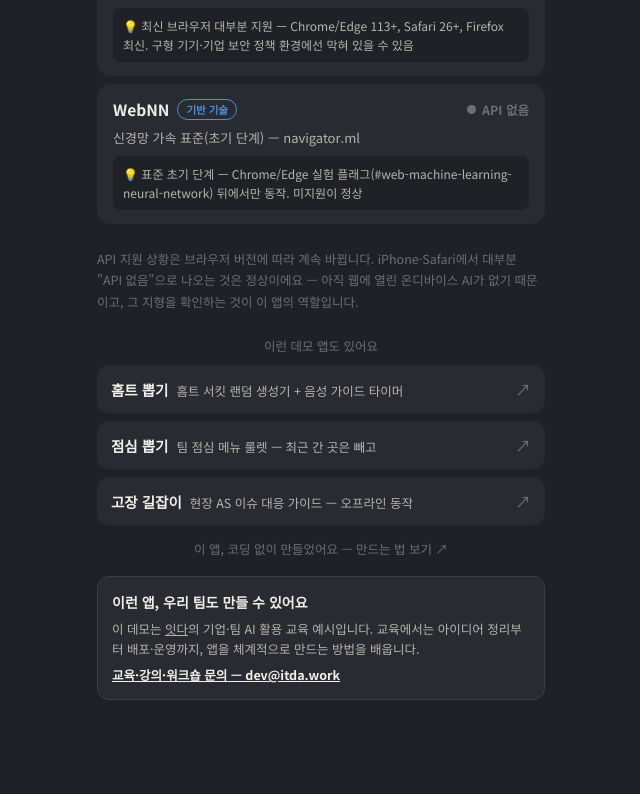
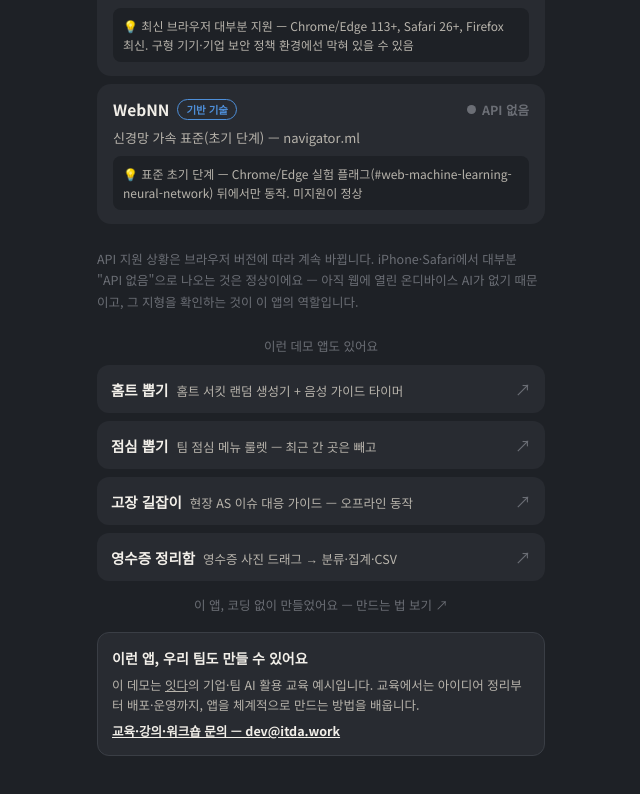
Before and after one commit to itda-demo-apps/demo-ondevice-ai, a React (Vite) app: page / in a window 1280 px wide. Shown: the part 1536-2330 px from the top of the page, without its empty margins (319-959 px from the left). Before the commit the page ends 2276 px from the top, so only its background shows below. Built offline with nearby package versions, Linux system fonts and the light colour scheme.

Commit message:
chore(series): 영수증 정리함(demo-receipt-box) 추가 — 형제 갱신 규약

```diff
--- a/src/data/series.js
+++ b/src/data/series.js
@@ -26,6 +26,12 @@ export const SERIES = [
     desc: "내 기기에서 쓸 수 있는 AI 탐지·검증",
     url: "https://itda-demo-ondevice-ai.vercel.app",
   },
+  {
+    id: "receipt-box",
+    name: "영수증 정리함",
+    desc: "영수증 사진 드래그 → 분류·집계·CSV",
+    url: "https://itda-demo-receipt-box.vercel.app",
+  },
 ];
 
 export const REPO_URL = "https://github.com/itda-demo-apps/demo-ondevice-ai";
```
